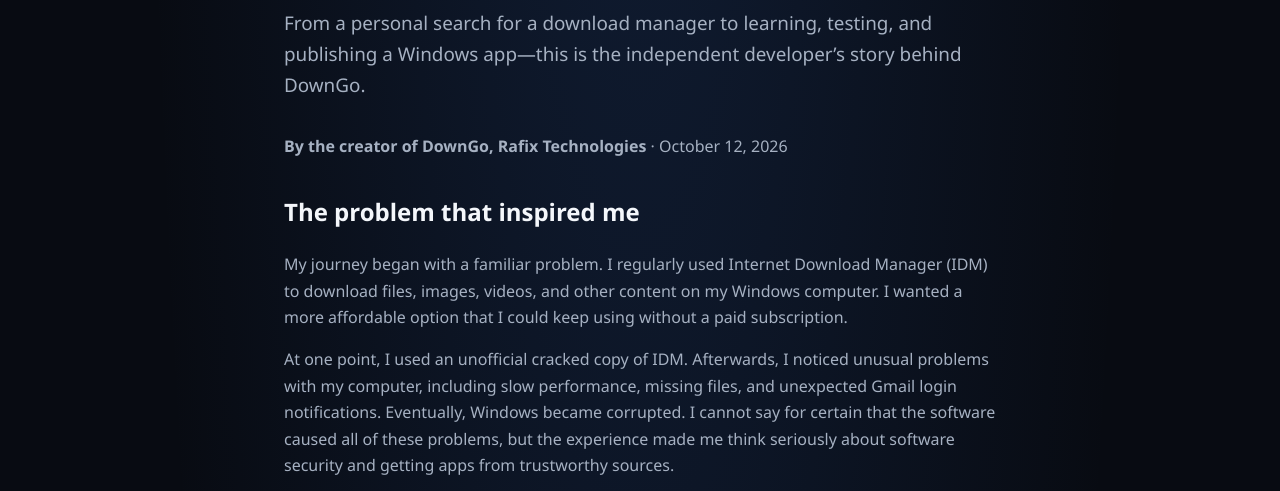
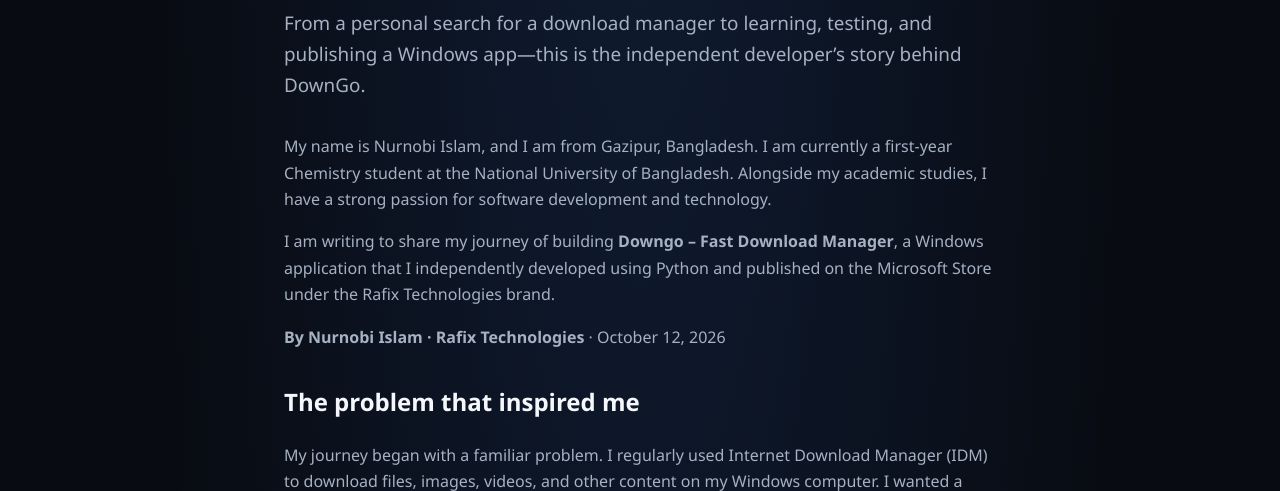
Before and after one commit to Nurnobi125/DownGo-Fast-Download-Manager, a plain HTML site: page how-downgo-was-built.html in a window 1280 px wide. Shown: the part 286-777 px from the top of the page. Drawn offline with Linux system fonts and the light colour scheme.

Commit message:
Add files via upload

```diff
--- a/how-downgo-was-built.html
+++ b/how-downgo-was-built.html
@@ -41,7 +41,9 @@
     <p class="eyebrow">The story behind DownGo · Bangladesh</p>
     <h1>How DownGo Was Built</h1>
     <p class="lead">From a personal search for a download manager to learning, testing, and publishing a Windows app—this is the independent developer’s story behind DownGo.</p>
-    <p><strong>By the creator of DownGo, Rafix Technologies</strong> · <time datetime="2026-10-12">October 12, 2026</time></p>
+    <p>My name is Nurnobi Islam, and I am from Gazipur, Bangladesh. I am currently a first-year Chemistry student at the National University of Bangladesh. Alongside my academic studies, I have a strong passion for software development and technology.</p>
+    <p>I am writing to share my journey of building <strong>Downgo – Fast Download Manager</strong>, a Windows application that I independently developed using Python and published on the Microsoft Store under the Rafix Technologies brand.</p>
+    <p><strong>By Nurnobi Islam · Rafix Technologies</strong> · <time datetime="2026-10-12">October 12, 2026</time></p>
 
     <h2>The problem that inspired me</h2>
     <p>My journey began with a familiar problem. I regularly used Internet Download Manager (IDM) to download files, images, videos, and other content on my Windows computer. I wanted a more affordable option that I could keep using without a paid subscription.</p>
```
